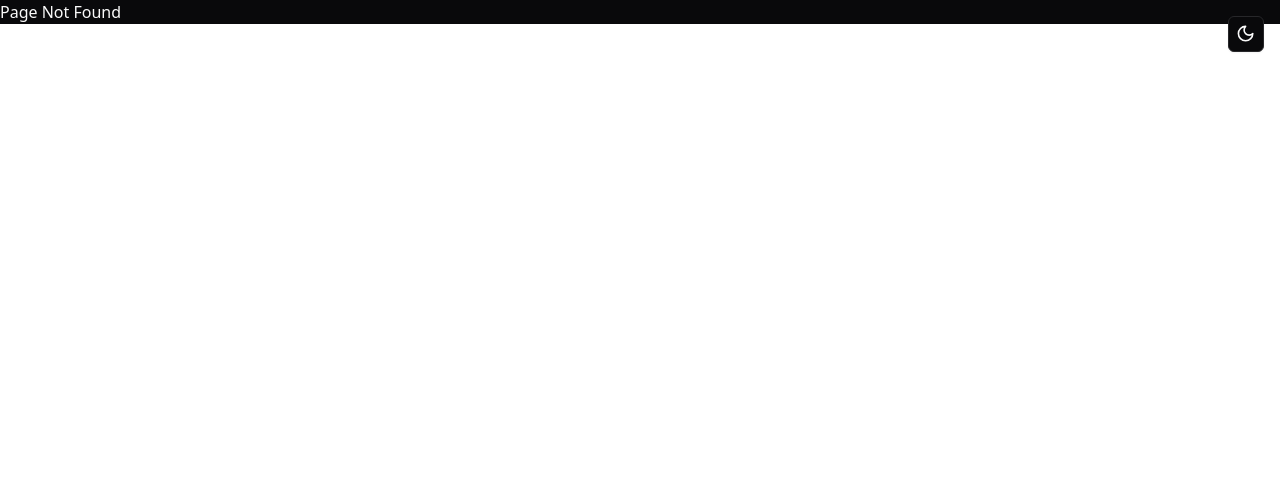
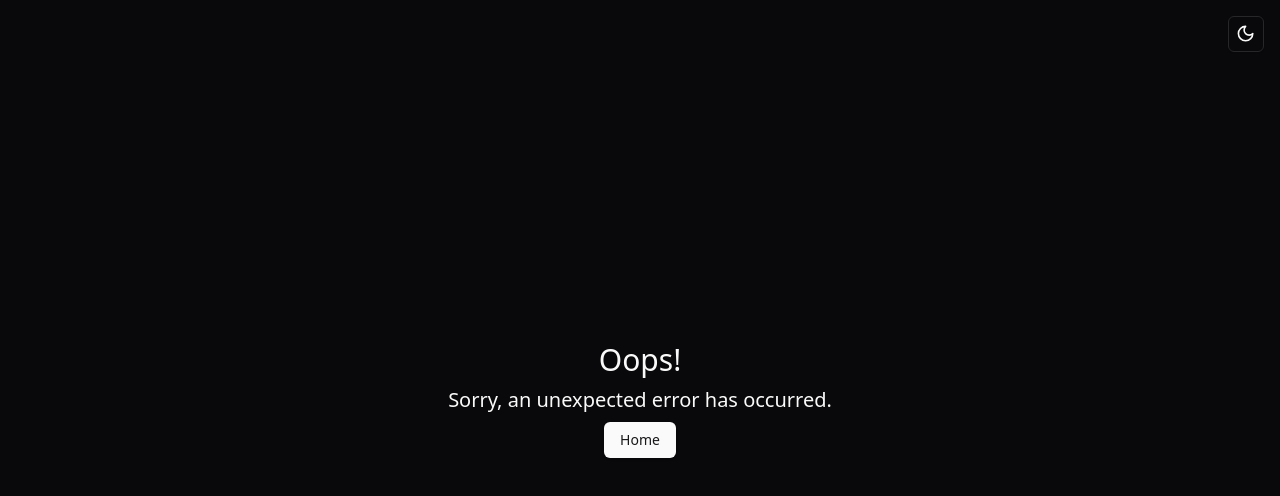
Before and after one commit to hanish-con/sole-style, a React (Vite) app in the folder frontend/: page /contact in a window 1280 px wide. Before the commit this address had no page. Shown: the top 496 px of the page. Built offline with nearby package versions, Linux system fonts and the light colour scheme.

Commit message:
fixed navbar path for home and add home button on page not found

```diff
--- a/frontend/src/pages/commons/header.tsx
+++ b/frontend/src/pages/commons/header.tsx
@@ -1,7 +1,7 @@
 
 import * as React from "react";
 import { Link, useNavigate } from "react-router-dom";
-import { Menu, Search } from "lucide-react";
+import { Menu } from "lucide-react";
 import { Input } from "@/components/ui/input";
 
 export default function Header() {
@@ -9,7 +9,7 @@ export default function Header() {
     const navigate = useNavigate();
 
     const menus = [
-        { title: "Home", path: "/home" },
+        { title: "Home", path: "/" },
         { title: "Products", path: "/products" },
         { title: "About", path: "/about" },
         { title: "Contact", path: "/contact" },
--- a/frontend/src/pages/fallback.tsx
+++ b/frontend/src/pages/fallback.tsx
@@ -1,7 +1,16 @@
+import { Button } from "@/components/ui/button";
+import { Link } from "react-router-dom";
+
 export function NotFound() {
     return (
-        <>
-            <p>Page Not Found</p>
-        </>
+        <div className="grid place-content-center text-center min-h-screen gap-2">
+                <h1 className="text-3xl">Oops!</h1>
+                <p className="text-xl">Sorry, an unexpected error has occurred.</p>
+                <p>
+                    <Link to="/">
+                        <Button className="hover:bg-violet-800">Home</Button>
+                    </Link>
+                </p>
+        </div>
     )
 }
```
